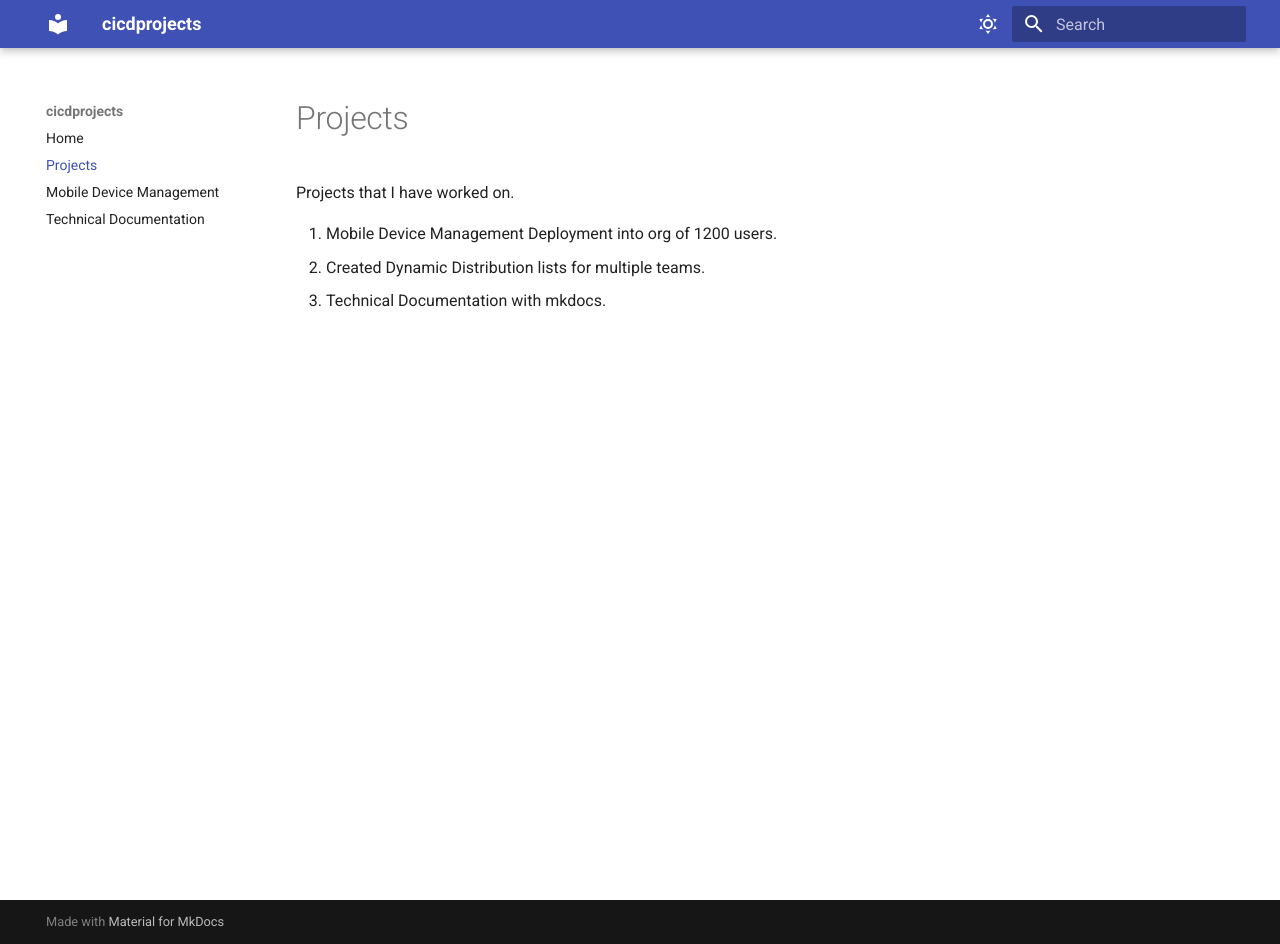
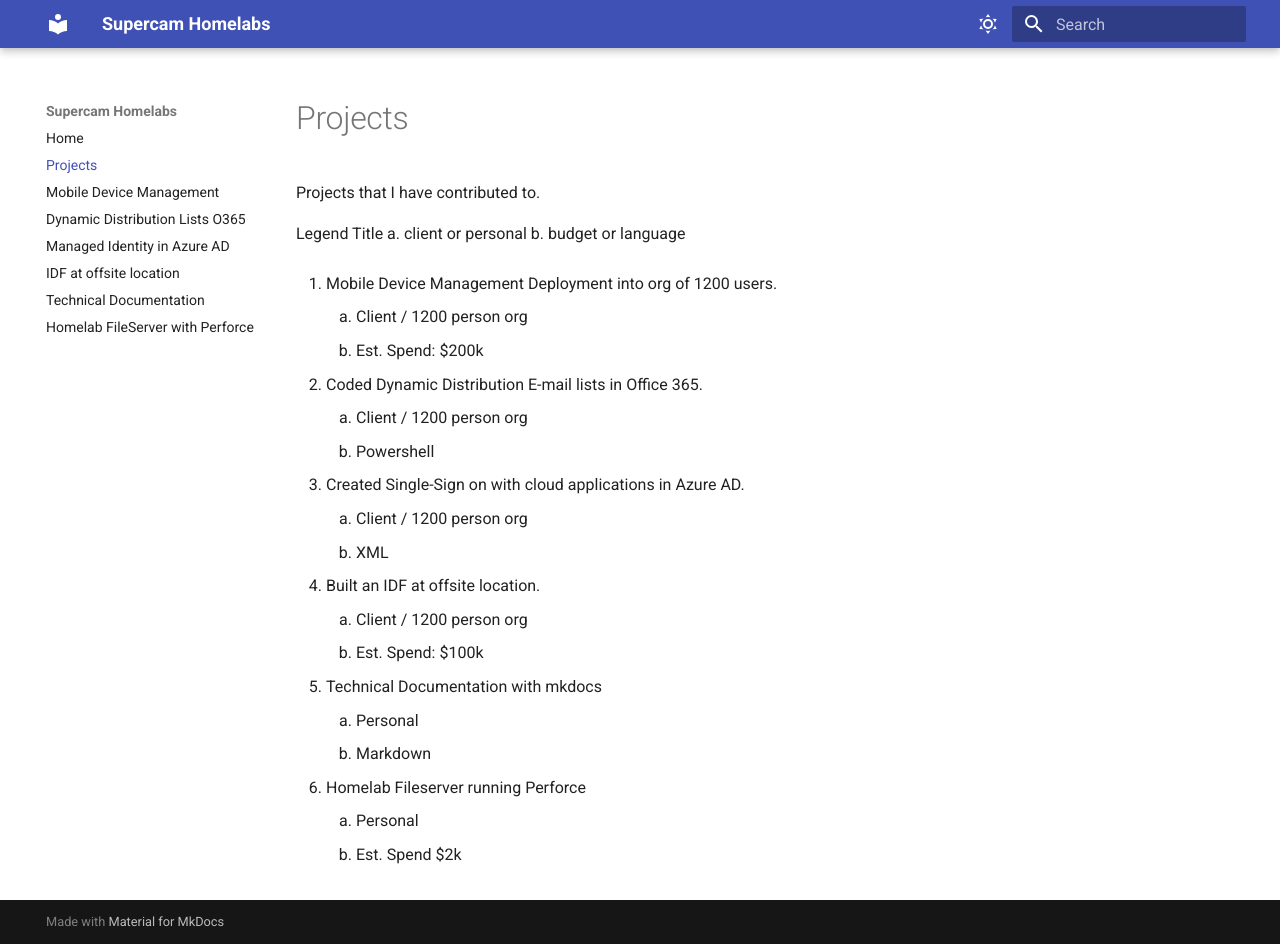
Before and after one commit to supercam/greybox, an MkDocs documentation site: the page built from docs/projects.md, in a window 1280 px wide and 944 px high. Built offline with MkDocs 1.6.1 and Material for MkDocs 9.7.7, drawn with Linux system fonts in a browser that asks for light colours.

Commit message:
Update Projects
2_12_2023 update projects on supercam

```diff
--- a/docs/projects.md
+++ b/docs/projects.md
@@ -1,7 +1,32 @@
 # Projects
 
-Projects that I have worked on.
+Projects that I have contributed to.
+
+Legend
+Title
+a. client or personal
+b. budget or language
 
 1. Mobile Device Management Deployment into org of 1200 users.
-2. Created Dynamic Distribution lists for multiple teams.
-3. Technical Documentation with mkdocs.
+	1. Client / 1200 person org
+	2. Est. Spend: $200k
+
+2. Coded Dynamic Distribution E-mail lists in Office 365.
+	1. Client / 1200 person org
+	2. Powershell
+
+3. Created Single-Sign on with cloud applications in Azure AD.
+	1. Client / 1200 person org
+	2. XML
+
+4. Built an IDF at offsite location.
+	1. Client / 1200 person org
+	2. Est. Spend: $100k
+
+5. Technical Documentation with mkdocs
+	1. Personal
+	2. Markdown
+
+6. Homelab Fileserver running Perforce
+	1. Personal
+	2. Est. Spend $2k
--- a/mkdocs.yml
+++ b/mkdocs.yml
@@ -1,10 +1,14 @@
-site_name: cicdprojects
+site_name: Supercam Homelabs
 site_url: https://supercam.github.io/greybox
 nav:
     - Home: index.md
     - Projects: projects.md
-    - Mobile Device Management: mdm.md
+    - Mobile Device Management: cloud_mdm.md
+    - Dynamic Distribution Lists O365: ddl_o365.md
+    - Managed Identity in Azure AD: cloud_identity.md
+    - IDF at offsite location: idf.md
     - Technical Documentation: techdocs.md
+    - Homelab FileServer with Perforce: studio_perforce.md
 
 theme:
   palette:
```
Also changed, not shown: docs/cloud_identity.md (added, +28 -0 lines), docs/ddl_o365.md (added, +20 -0 lines), docs/idf.md (added, +6 -0 lines), docs/index.md (+3 -14 lines), docs/studio_perforce.md (added, +103 -0 lines), docs/cloud_mdm.md (renamed from docs/mdm.md).
